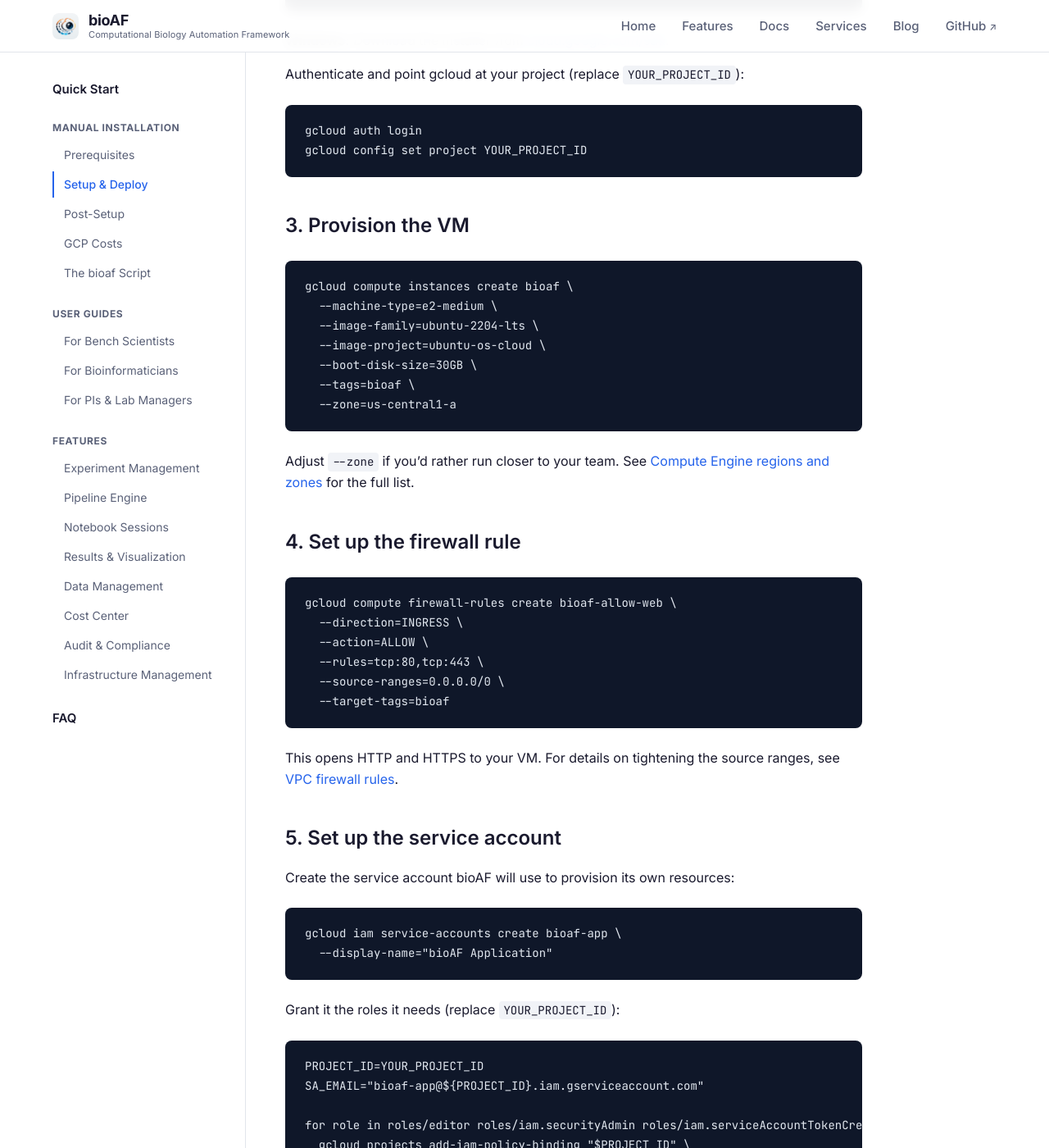
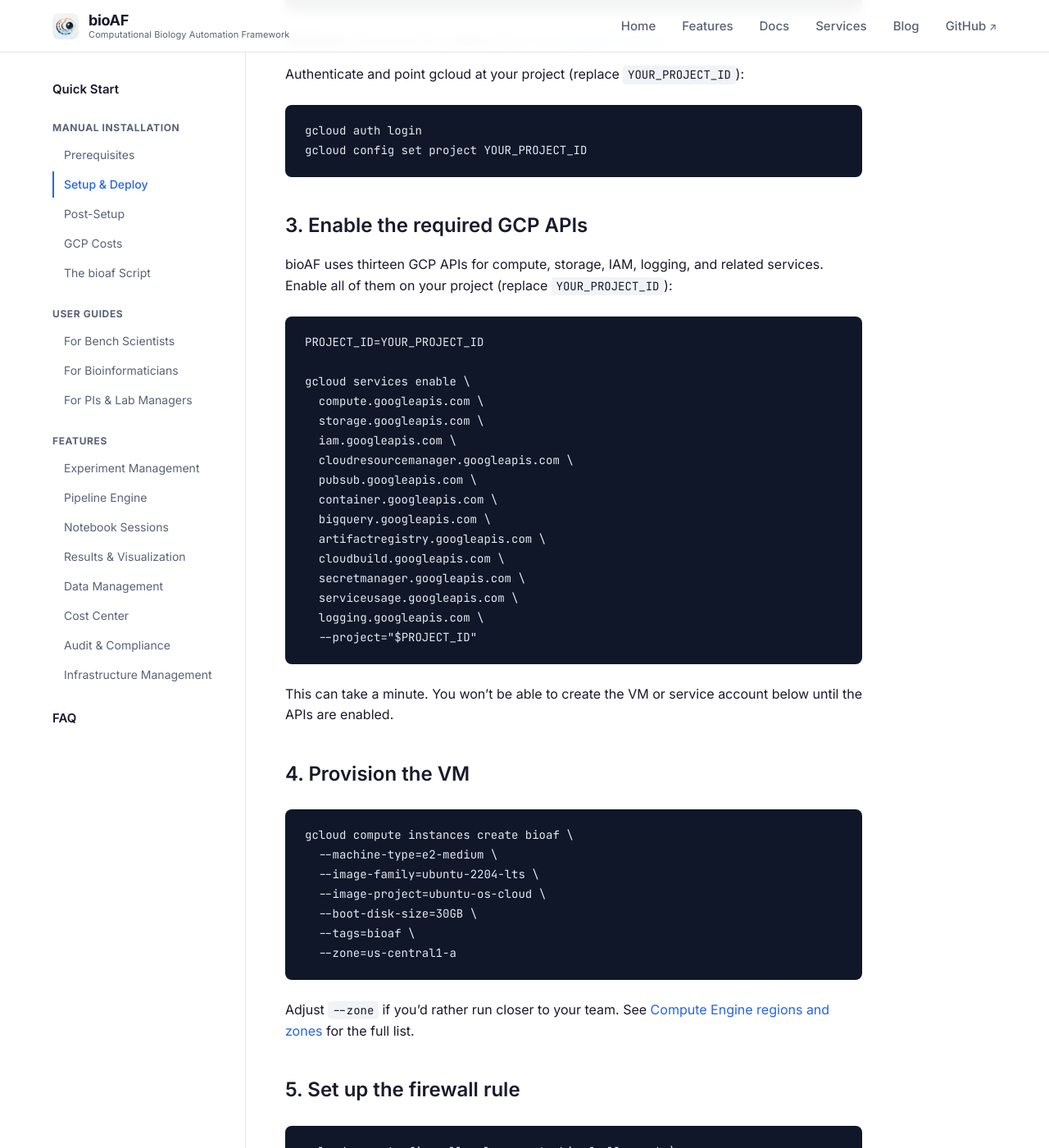
Before and after one commit to not-that-guy-again/bioaf-site, a Jekyll site: the page built from docs/installation/setup.md, in a window 1280 px wide and 1400 px high, scrolled down 1190 px. Shown: the whole window at 82% size. Built offline with Jekyll 4.4.1, drawn with Linux system fonts in a browser that asks for light colours; some of the changed text lies outside the part shown.

Commit message:
update SA permission notes

````diff
--- a/docs/installation/setup.md
+++ b/docs/installation/setup.md
@@ -46,7 +46,32 @@
 gcloud config set project YOUR_PROJECT_ID
 ```
 
-## 3. Provision the VM
+## 3. Enable the required GCP APIs
+
+bioAF uses thirteen GCP APIs for compute, storage, IAM, logging, and related services. Enable all of them on your project (replace `YOUR_PROJECT_ID`):
+
+```bash
+PROJECT_ID=YOUR_PROJECT_ID
+
+gcloud services enable \
+  compute.googleapis.com \
+  storage.googleapis.com \
+  iam.googleapis.com \
+  cloudresourcemanager.googleapis.com \
+  pubsub.googleapis.com \
+  container.googleapis.com \
+  bigquery.googleapis.com \
+  artifactregistry.googleapis.com \
+  cloudbuild.googleapis.com \
+  secretmanager.googleapis.com \
+  serviceusage.googleapis.com \
+  logging.googleapis.com \
+  --project="$PROJECT_ID"
+```
+
+This can take a minute. You won't be able to create the VM or service account below until the APIs are enabled.
+
+## 4. Provision the VM
 
 ```bash
 gcloud compute instances create bioaf \
@@ -82,13 +107,27 @@
   --display-name="bioAF Application"
 ```
 
-Grant it the roles it needs (replace `YOUR_PROJECT_ID`):
+Grant it the thirteen roles the bioAF setup wizard expects (replace `YOUR_PROJECT_ID`):
 
 ```bash
 PROJECT_ID=YOUR_PROJECT_ID
 SA_EMAIL="bioaf-app@${PROJECT_ID}.iam.gserviceaccount.com"
 
-for role in roles/editor roles/iam.securityAdmin roles/iam.serviceAccountTokenCreator; do
+for role in \
+  roles/storage.admin \
+  roles/pubsub.admin \
+  roles/container.admin \
+  roles/iam.serviceAccountUser \
+  roles/iam.serviceAccountAdmin \
+  roles/compute.admin \
+  roles/resourcemanager.projectIamAdmin \
+  roles/bigquery.dataEditor \
+  roles/artifactregistry.admin \
+  roles/cloudbuild.builds.editor \
+  roles/logging.logWriter \
+  roles/serviceusage.serviceUsageViewer \
+  roles/viewer
+do
   gcloud projects add-iam-policy-binding "$PROJECT_ID" \
     --member="serviceAccount:${SA_EMAIL}" \
     --role="$role"
@@ -104,9 +143,7 @@
 
 {% include info-bubble.html title="Keep that key file safe" content="The JSON key gives whoever holds it full access to your GCP project. Don't commit it to GitHub, share it over email, or leave it in a public location. Store it in a password manager or a secure folder on your machine." %}
 
-{% include info-bubble.html title="Why these three roles?" content="<strong>Editor</strong> lets bioAF create and manage most GCP resources. <strong>Security Admin</strong> lets it manage IAM policies for the infrastructure it provisions. <strong>Service Account Token Creator</strong> lets it mint short-lived credentials. bioAF will tell you if additional permissions are needed for features you enable." %}
-
-## 6. SSH to the VM
+## 7. SSH to the VM
 
 The easiest option is the gcloud CLI:
 
````
Also changed, not shown: other parts of docs/installation/setup.md (+3 -3 lines), docs/index.md (+1 -1 lines).
